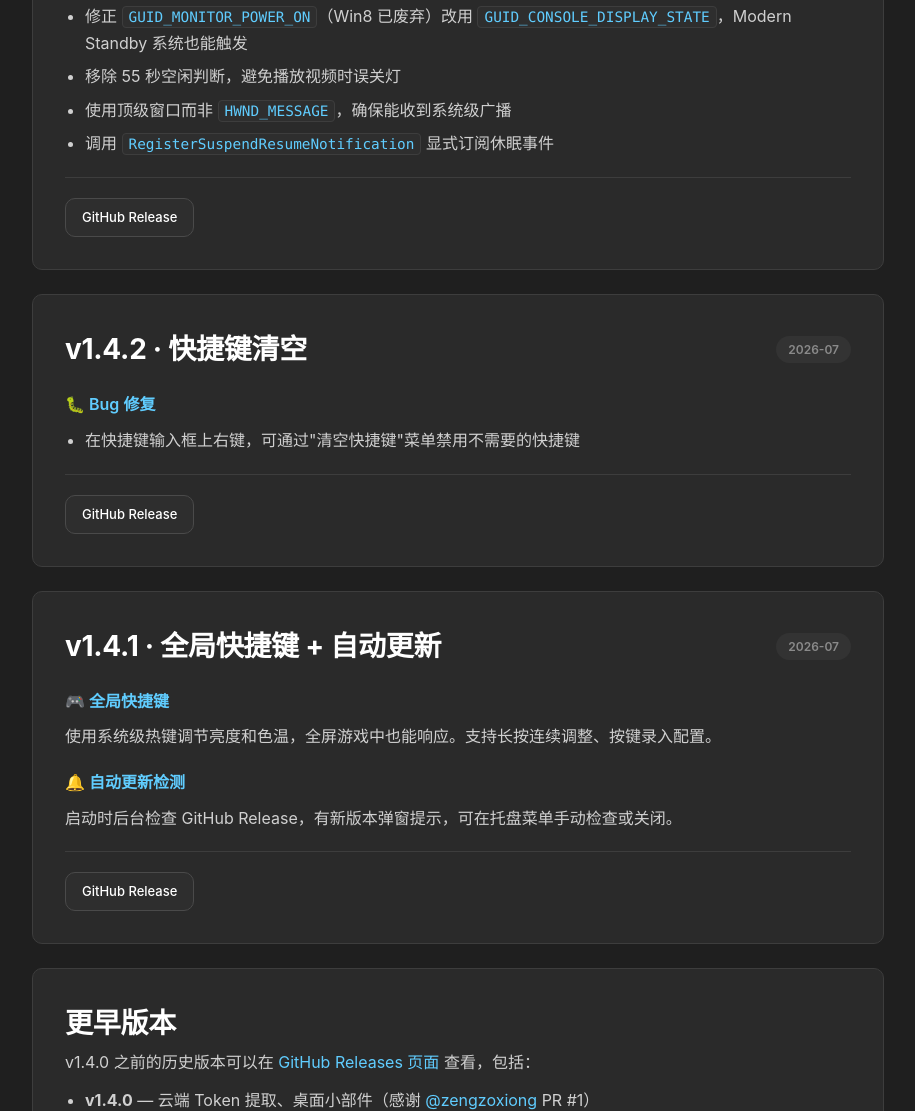
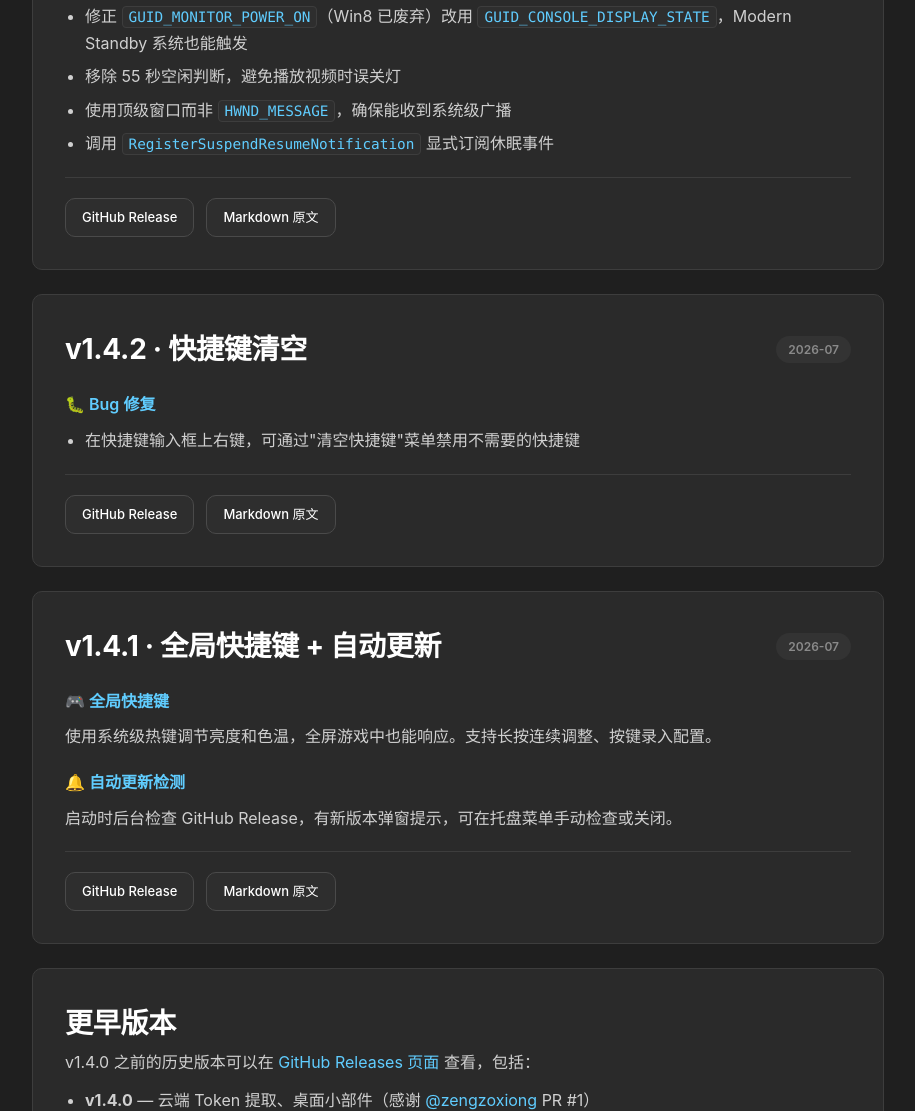
Before and after one commit to Martlnez/MiMonitorLightTray, a plain HTML site: page docs/releases.html in a window 1280 px wide. Shown: the part 1953-3064 px from the top of the page, without its empty margins (182-1097 px from the left). Drawn offline with Linux system fonts and the light colour scheme; no server answers.

Commit message:
chore: 整理仓库文件
- 将 4 份 RELEASE_NOTES_*.md 移入 release-notes/ 目录，与源码根解耦
- 删除 3 份多灯连接临时文档与 MULTI_LIGHT_PROGRESS.md
- .gitignore 补充 DEV_NOTES.md / NOTES_*.md 规则（本地开发笔记不上传）
- 移除 .gitignore 里过时的 RELEASE_NOTES_v1.4.1.md 单文件规则
- docs/releases.html 每张卡片补 "Markdown 原文" 链接指向新位置

```diff
--- a/docs/releases.html
+++ b/docs/releases.html
@@ -93,6 +93,7 @@
         <a class="btn btn-primary btn-sm" data-download href="https://github.com/Martlnez/MiMonitorLightTray/releases/latest" target="_blank" rel="noopener">下载 EXE</a>
         <a class="btn btn-secondary btn-sm" href="https://github.com/Martlnez/MiMonitorLightTray/releases/tag/v1.5.0" target="_blank" rel="noopener">GitHub Release</a>
         <a class="btn btn-secondary btn-sm" href="https://github.com/Martlnez/MiMonitorLightTray/compare/v1.4.3...v1.5.0" target="_blank" rel="noopener">Compare</a>
+        <a class="btn btn-secondary btn-sm" href="https://github.com/Martlnez/MiMonitorLightTray/blob/main/release-notes/RELEASE_NOTES_v1.5.0.md" target="_blank" rel="noopener">Markdown 原文</a>
     </div>
 </article>
 
@@ -119,6 +120,7 @@
     </div>
     <div class="release-actions">
         <a class="btn btn-secondary btn-sm" href="https://github.com/Martlnez/MiMonitorLightTray/releases/tag/v1.4.3" target="_blank" rel="noopener">GitHub Release</a>
+        <a class="btn btn-secondary btn-sm" href="https://github.com/Martlnez/MiMonitorLightTray/blob/main/release-notes/RELEASE_NOTES_v1.4.3.md" target="_blank" rel="noopener">Markdown 原文</a>
     </div>
 </article>
 
@@ -135,6 +137,7 @@
     </div>
     <div class="release-actions">
         <a class="btn btn-secondary btn-sm" href="https://github.com/Martlnez/MiMonitorLightTray/releases/tag/v1.4.2" target="_blank" rel="noopener">GitHub Release</a>
+        <a class="btn btn-secondary btn-sm" href="https://github.com/Martlnez/MiMonitorLightTray/blob/main/release-notes/RELEASE_NOTES_v1.4.2.md" target="_blank" rel="noopener">Markdown 原文</a>
     </div>
 </article>
 
@@ -151,6 +154,7 @@
     </div>
     <div class="release-actions">
         <a class="btn btn-secondary btn-sm" href="https://github.com/Martlnez/MiMonitorLightTray/releases/tag/v1.4.1" target="_blank" rel="noopener">GitHub Release</a>
+        <a class="btn btn-secondary btn-sm" href="https://github.com/Martlnez/MiMonitorLightTray/blob/main/release-notes/RELEASE_NOTES_v1.4.1.md" target="_blank" rel="noopener">Markdown 原文</a>
     </div>
 </article>
 
```
Also changed, not shown: 8 other files.
